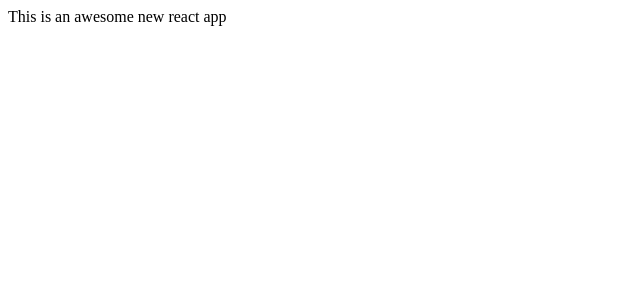
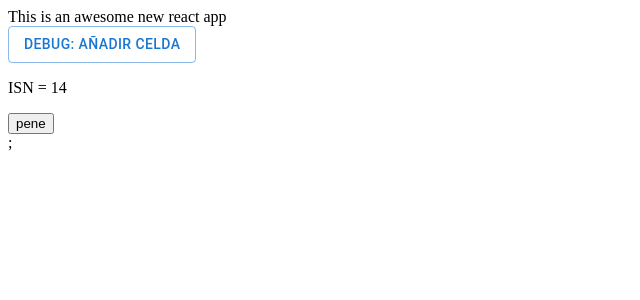
Before and after one commit to alberto-aguado3/tcpsim-ui, a React app: page / in a window 1280 px wide. Shown: the top 300 px of the page, without its empty margins (0-640 px from the left). Built offline with nearby package versions, Linux system fonts and the light colour scheme.

Commit message:
first rendered components

```diff
--- a/package.json
+++ b/package.json
@@ -23,7 +23,9 @@
     "@emotion/styled": "^11.11.0",
     "@mui/material": "^5.12.3",
     "react": "^18.2.0",
-    "react-dom": "^18.2.0"
+    "react-dom": "^18.2.0",
+    "redux": "^4.2.1",
+    "tcpsim-logic": "^1.0.0"
   },
   "devDependencies": {
     "@babel/eslint-parser": "^7.21.8",
--- a/src/App.tsx
+++ b/src/App.tsx
@@ -1,5 +1,11 @@
+import React from "react";
+import { Borrar } from "./simulation/components";
+
 export const App = () => {
     return (
+        <>
         <div>This is an awesome new react app</div>
+        <Borrar />;
+        </>
     );
 };
--- /dev/null
+++ b/src/simulation/components/BORRAR.tsx
@@ -0,0 +1,12 @@
+import React from "react";
+import { DataBuffer } from "./data-buffer";
+import { InitialSequenceNumber } from "./initial-sequence-number";
+
+export const Borrar = () => {
+    return (
+        <>
+        <DataBuffer />
+        <InitialSequenceNumber />
+        </>
+    );
+};
--- /dev/null
+++ b/src/simulation/components/data-buffer.tsx
@@ -0,0 +1,20 @@
+import { Button, ButtonGroup } from "@mui/material";
+import React, { useState } from "react";
+import { Peer, PeerBuilder, PeerConfig } from "tcpsim-logic/src";
+import { InitialSequenceNumber } from "./initial-sequence-number";
+
+export const DataBuffer = () => {
+    const [data, setData] = useState<DataCell[]>([]);
+
+    return (
+        <ButtonGroup >
+            {data.map((cellData) => {
+                return <Button disabled={true}>{"" ? undefined: cellData}</Button>;
+            })}
+            <Button onClick={()=>{setData([...data, "a"]);}}>Debug: Añadir celda</Button>
+        </ButtonGroup>
+
+    );
+};
+
+type DataCell = string|undefined;
--- /dev/null
+++ b/src/simulation/components/index.ts
@@ -0,0 +1 @@
+export { Borrar } from "./BORRAR";
--- /dev/null
+++ b/src/simulation/components/initial-sequence-number.tsx
@@ -0,0 +1,19 @@
+import { Button, ButtonGroup } from "@mui/material";
+import React, { useState } from "react";
+import { Peer, PeerBuilder, PeerConfig } from "tcpsim-logic/src";
+
+export const InitialSequenceNumber = () => {
+    const [isn, setIsn] = useState<number|undefined>(14);
+
+    console.log("isn: ", isn);
+    console.log("?" ? isn === undefined: isn);
+
+    return (
+        <div>
+            <p>{isn === undefined ? "ISN = ?": `ISN = ${isn}`}</p>
+            <button onClick={() => {
+                setIsn(isn!+1);
+            }}>pene</button>
+        </div>
+    );
+};
--- /dev/null
+++ b/src/simulation/index.ts
@@ -0,0 +1 @@
+export {Borrar} from "./components";
```
Also changed, not shown: 2 other files (tests, documents, lock files or other folders).
